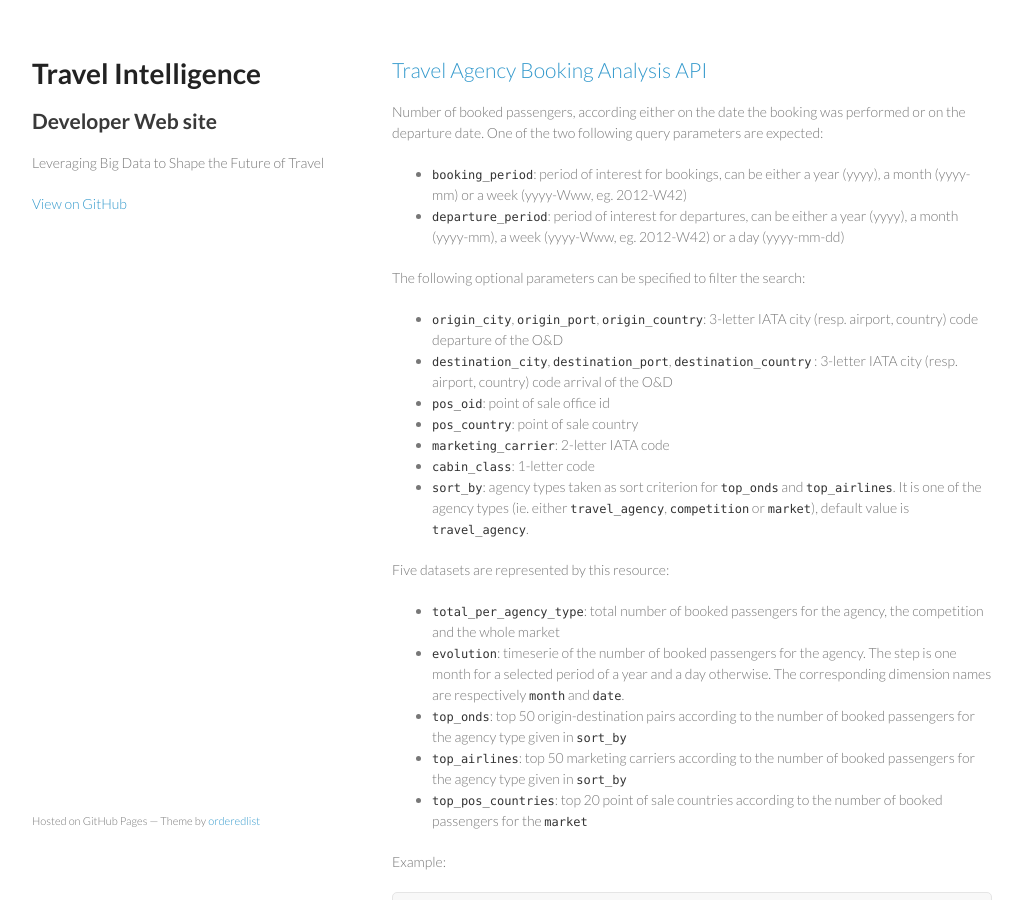
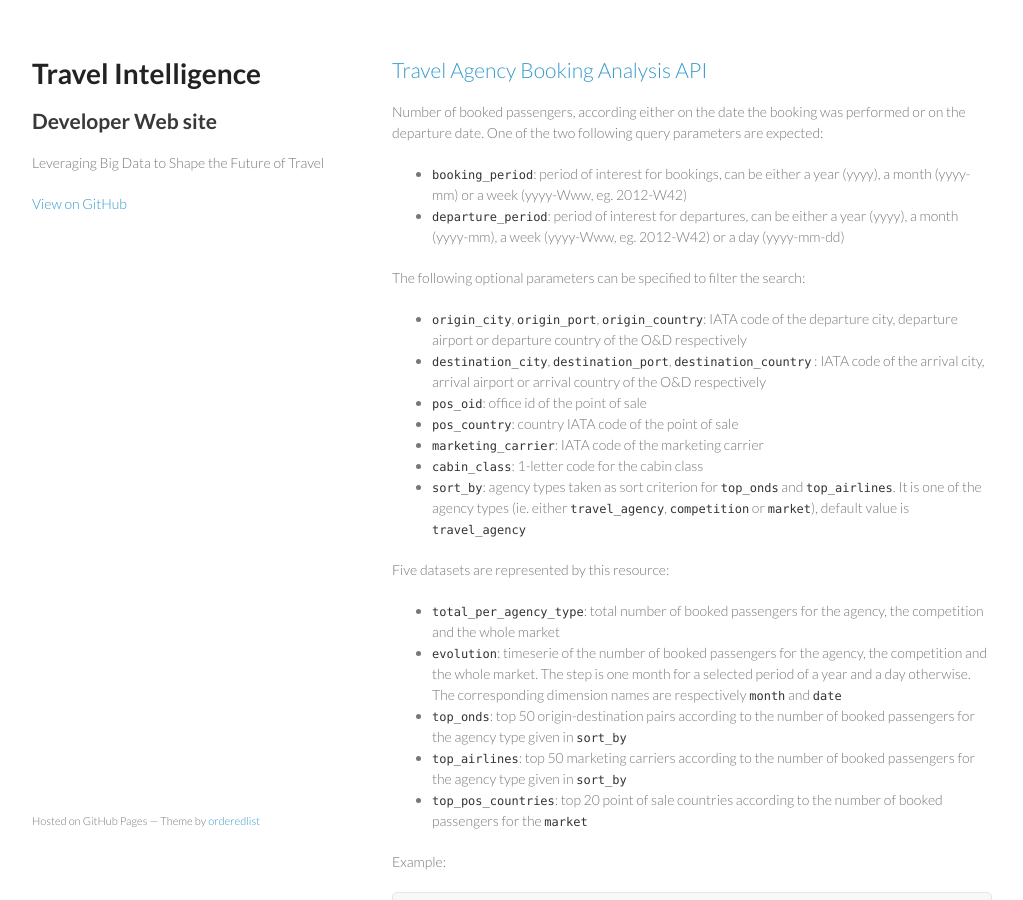
Before and after one commit to travel-intelligence/travel-intelligence.github.io, a Jekyll site: the page built from _posts/2013-12-06-booking-analysis.md, in a window 1280 px wide and 900 px high. Shown: the whole window, without its empty margins (128-1151 px from the left). Built offline with Jekyll 4.4.1, drawn with Linux system fonts in a browser that asks for light colours.

Commit message:
Corrected parameters explanation

```diff
--- a/_posts/2013-12-06-booking-analysis.md
+++ b/_posts/2013-12-06-booking-analysis.md
@@ -10,17 +10,17 @@ One of the two following query parameters are expected:
 * `departure_period`: period of interest for departures, can be either a year (yyyy), a month (yyyy-mm), a week (yyyy-Www, eg. 2012-W42) or a day (yyyy-mm-dd)
 
 The following optional parameters can be specified to filter the search:
-* `origin_city`, `origin_port`, `origin_country`: 3-letter IATA city (resp. airport, country) code departure of the O&D
-* `destination_city`, `destination_port`, `destination_country` : 3-letter IATA city (resp. airport, country) code arrival of the O&D
-* `pos_oid`: point of sale office id
-* `pos_country`: point of sale country
-* `marketing_carrier`: 2-letter IATA code
-* `cabin_class`: 1-letter code
-* `sort_by`: agency types taken as sort criterion for `top_onds` and `top_airlines`. It is one of the agency types (ie. either `travel_agency`, `competition` or `market`), default value is `travel_agency`.
+* `origin_city`, `origin_port`, `origin_country`: IATA code of the departure city, departure airport or departure country of the O&D respectively
+* `destination_city`, `destination_port`, `destination_country` : IATA code of the arrival city, arrival airport or arrival country of the O&D respectively
+* `pos_oid`: office id of the point of sale
+* `pos_country`: country IATA code of the point of sale
+* `marketing_carrier`: IATA code of the marketing carrier
+* `cabin_class`: 1-letter code for the cabin class
+* `sort_by`: agency types taken as sort criterion for `top_onds` and `top_airlines`. It is one of the agency types (ie. either `travel_agency`, `competition` or `market`), default value is `travel_agency`
 
 Five datasets are represented by this resource:
 * `total_per_agency_type`: total number of booked passengers for the agency, the competition and the whole market
-* `evolution`: timeserie of the number of booked passengers for the agency. The step is one month for a selected period of a year and a day otherwise. The corresponding dimension names are respectively `month` and `date`.
+* `evolution`: timeserie of the number of booked passengers for the agency, the competition and the whole market. The step is one month for a selected period of a year and a day otherwise. The corresponding dimension names are respectively `month` and `date`
 * `top_onds`: top 50 origin-destination pairs according to the number of booked passengers for the agency type given in `sort_by`
 * `top_airlines`: top 50 marketing carriers according to the number of booked passengers for the agency type given in `sort_by`
 * `top_pos_countries`: top 20 point of sale countries according to the number of booked passengers for the `market`
```
